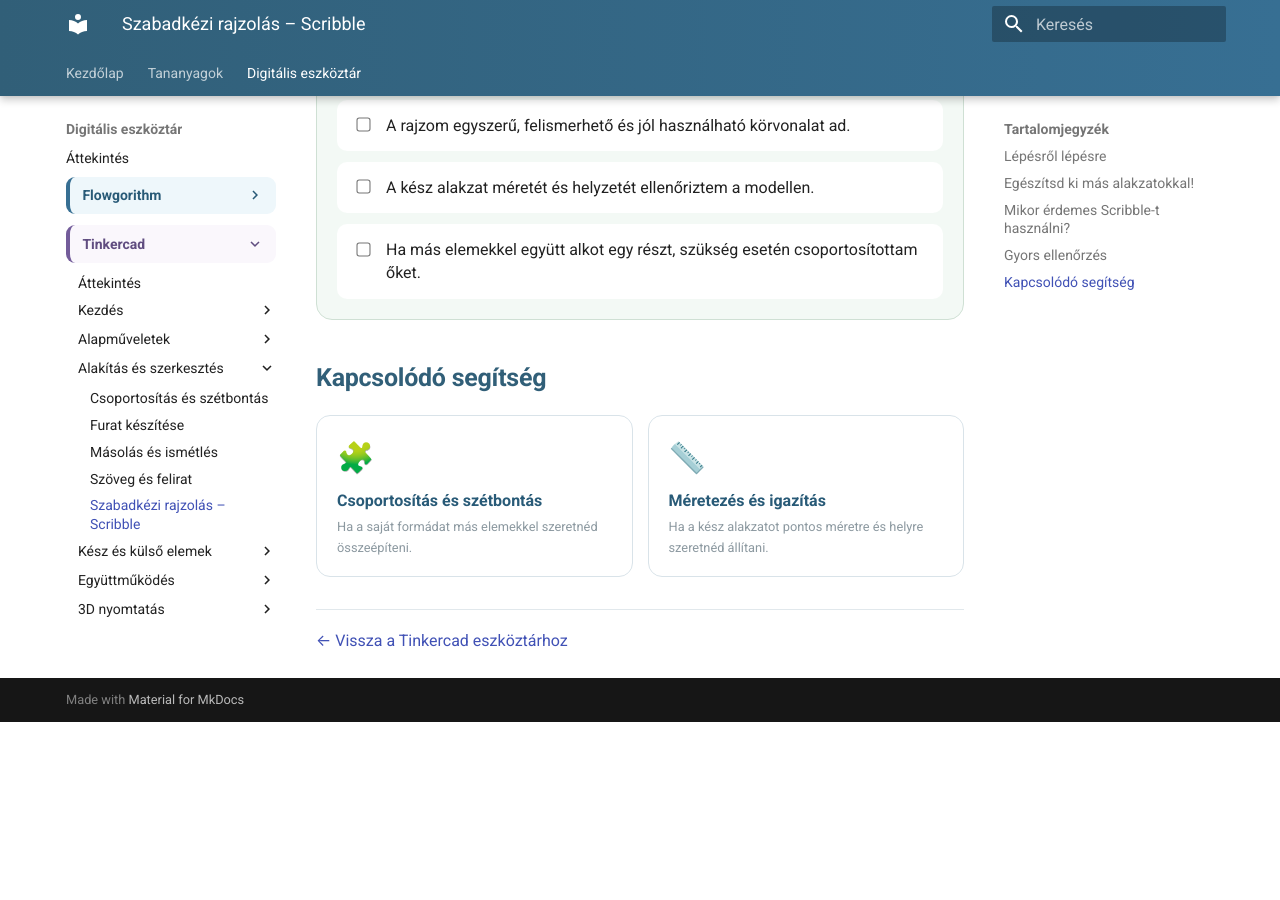
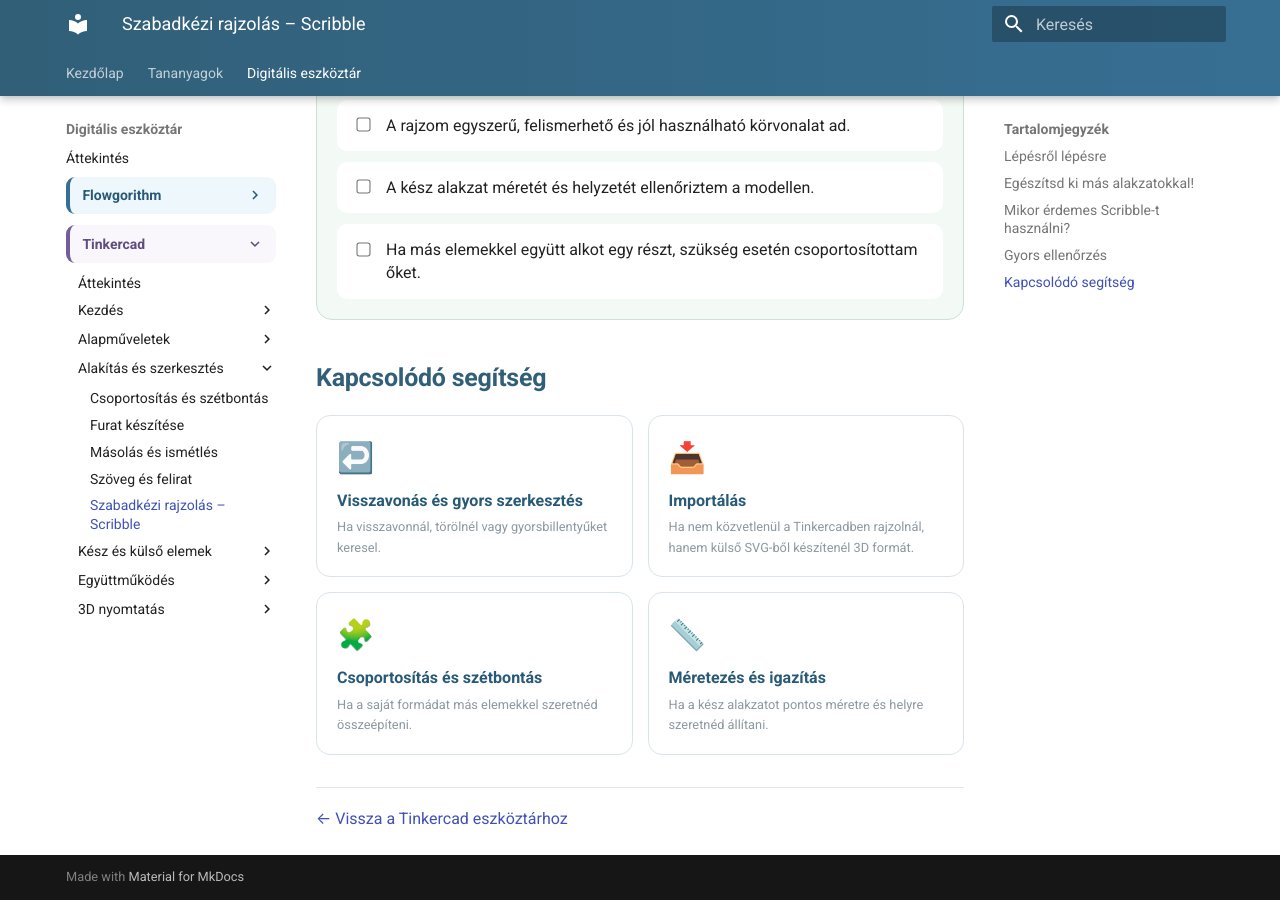
Before and after one commit to bsuszter/digitalis-eszkoztar, an MkDocs documentation site: the page built from docs/eszkoztar/tinkercad/szabadkezi-rajzolas.md, in a window 1280 px wide and 900 px high, scrolled down 4488 px. Built offline with MkDocs 1.6.1 and Material for MkDocs 9.7.7, drawn with Linux system fonts in a browser that asks for light colours; before the commit the page ends 5210 px from its top, so only the background shows below that.

Commit message:
Improve Scribble cross-links

```diff
--- a/docs/eszkoztar/tinkercad/szabadkezi-rajzolas.md
+++ b/docs/eszkoztar/tinkercad/szabadkezi-rajzolas.md
@@ -99,6 +99,14 @@ A szabadkézi forma nem kell, hogy önmagában maradjon. Egyszerű alaptestekkel
 ## Kapcsolódó segítség
 
 <div class="related-grid">
+  <a href="../gyors-szerkesztes/">
+    <span class="related-icon">↩️</span>
+    <span class="related-text"><strong>Visszavonás és gyors szerkesztés</strong><small>Ha visszavonnál, törölnél vagy gyorsbillentyűket keresel.</small></span>
+  </a>
+  <a href="../importalas/">
+    <span class="related-icon">📥</span>
+    <span class="related-text"><strong>Importálás</strong><small>Ha nem közvetlenül a Tinkercadben rajzolnál, hanem külső SVG-ből készítenél 3D formát.</small></span>
+  </a>
   <a href="../csoportositas/">
     <span class="related-icon">🧩</span>
     <span class="related-text"><strong>Csoportosítás és szétbontás</strong><small>Ha a saját formádat más elemekkel szeretnéd összeépíteni.</small></span>
```
